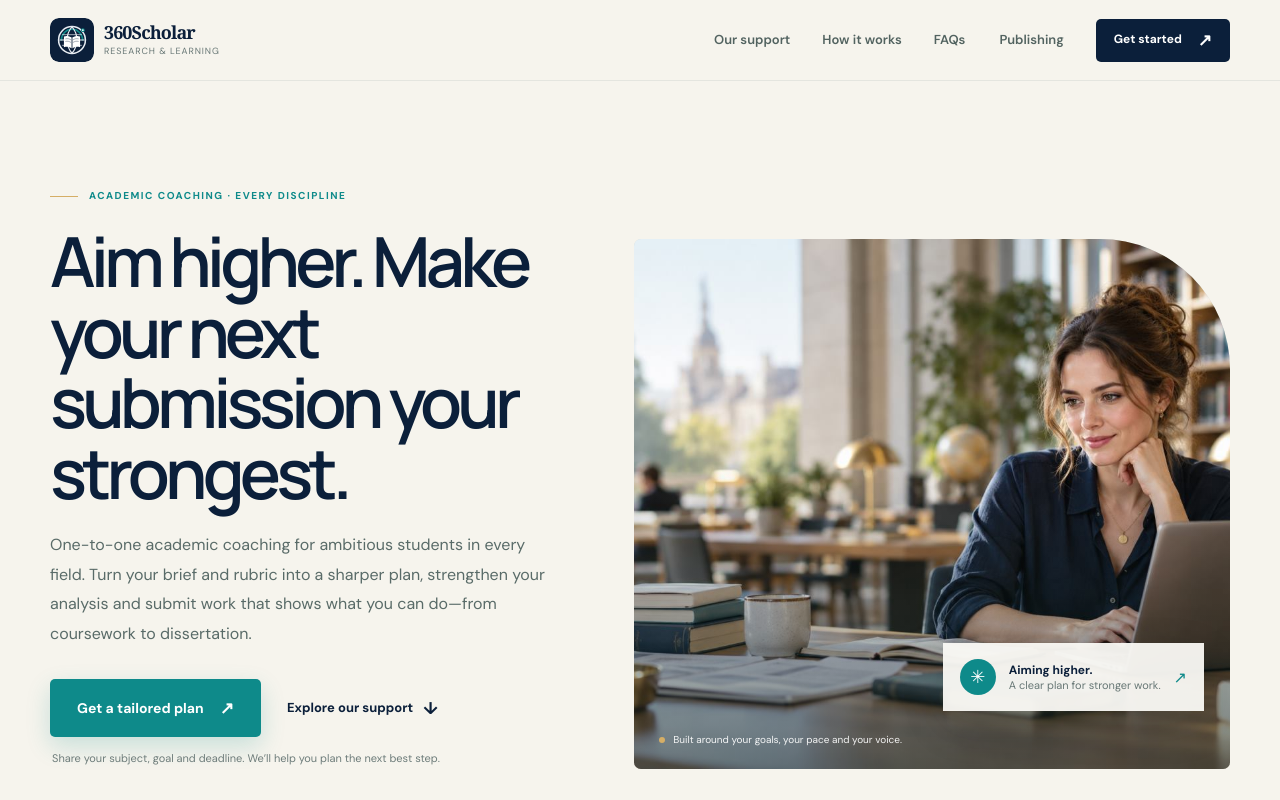
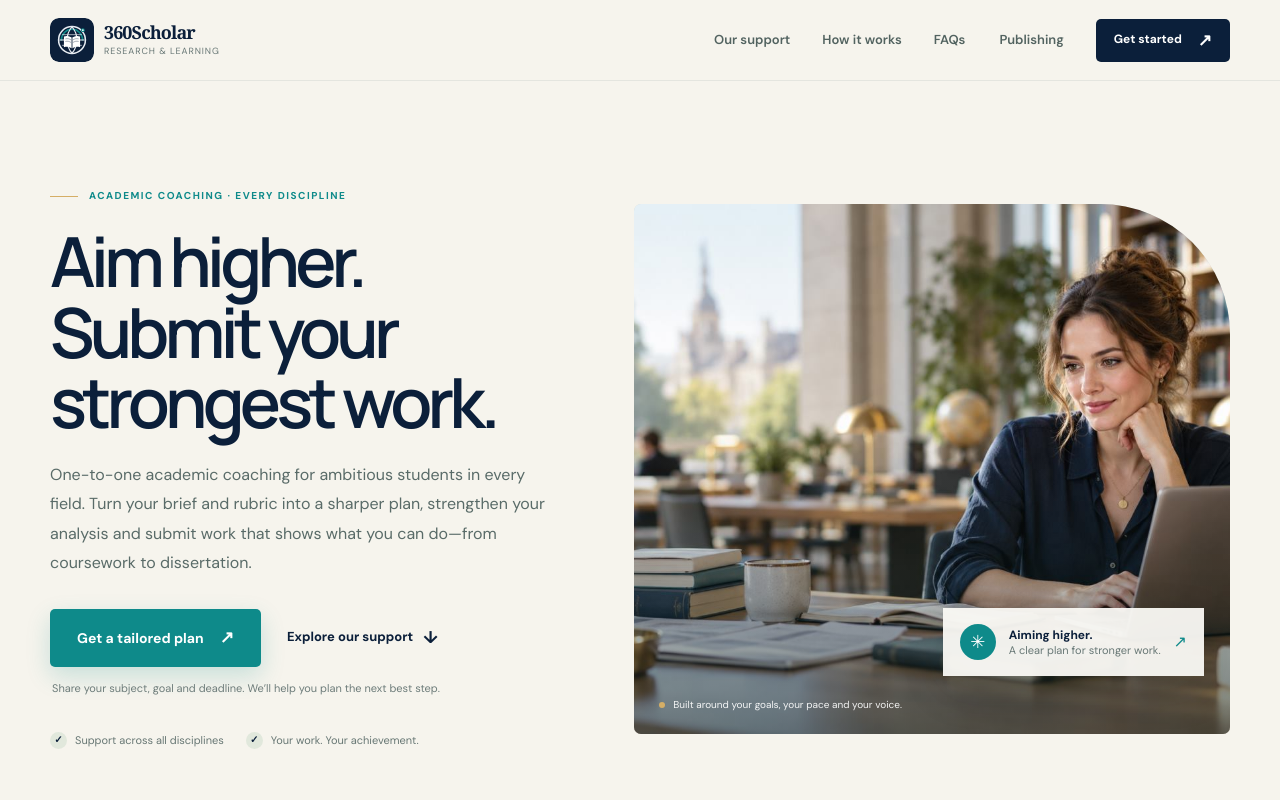
Before and after one commit to jayR3/360Scholar-research, a Next.js app: page / in a window 1280 px wide. Shown: the top 800 px of the page. Built offline with nearby package versions, Linux system fonts and the light colour scheme.

Commit message:
Tighten research landing page hero

```diff
--- a/site-content.ts
+++ b/site-content.ts
@@ -38,7 +38,7 @@ export const siteContent = {
   },
   hero: {
     kicker: "ACADEMIC COACHING · EVERY DISCIPLINE",
-    title: "Aim higher. Make your next submission your strongest.",
+    title: "Aim higher. Submit your strongest work.",
     description:
       "One-to-one academic coaching for ambitious students in every field. Turn your brief and rubric into a sharper plan, strengthen your analysis and submit work that shows what you can do—from coursework to dissertation.",
     primaryCta: "Get a tailored plan",
```
